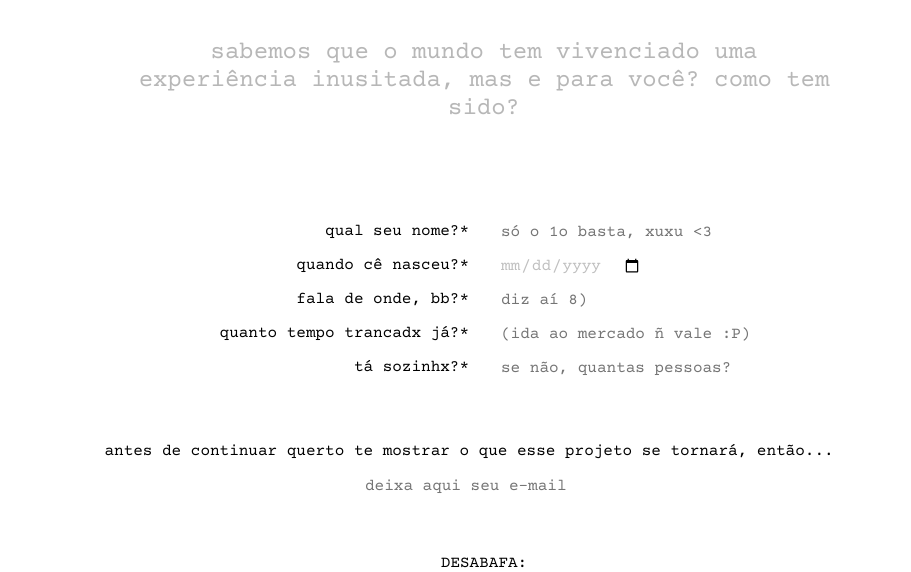
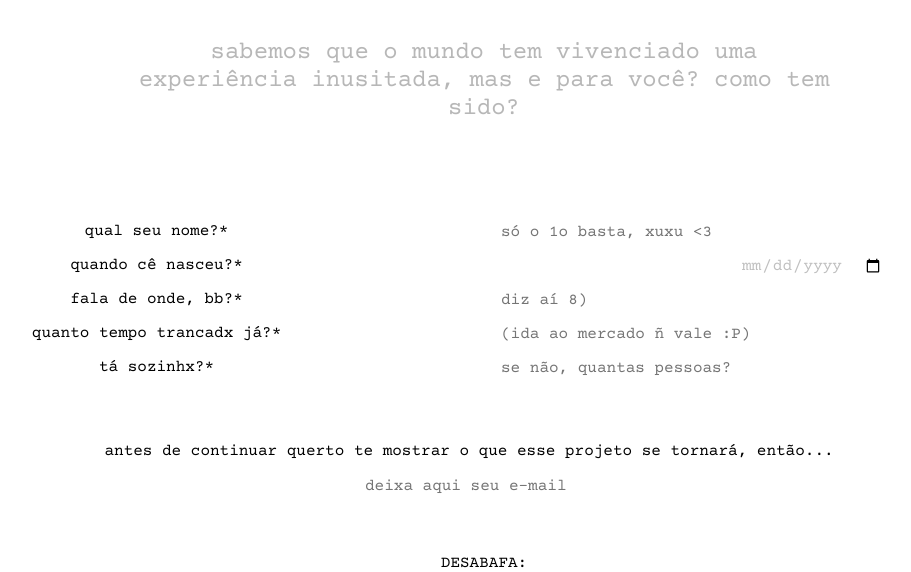
Before and after one commit to guibullejos/comotaaquarentena, a PHP site: page / in a window 1280 px wide. Shown: the part 273-845 px from the top of the page, without its empty margins (156-1067 px from the left). Run offline with PHP 8.4, Linux system fonts and the light colour scheme; some libraries are stand-ins or nearby versions.

Commit message:
text-align

```diff
--- a/css/style.css
+++ b/css/style.css
@@ -98,6 +98,7 @@ textarea {
 label {
   margin-bottom: 10;
   font-weight: 400;
+  text-align: right;
   color: #000000
   cursor: pointer;
 }
--- a/index.html
+++ b/index.html
@@ -46,35 +46,35 @@
 	<div class="container-fluid px-xl-0 text-center">
 				<form action="https://docs.google.com/forms/d/e/1FAIpQLSfsbNUAxFevK0iGwePy1iueLvCZrwxhPCzigsEoMCEij6p7Xg/formResponse" method="post">
 					<div class="row justify-content-center">
-							<div class="col-6 text-right">
+							<div class="col-6">
 								<label>qual seu nome?*</label> </div>
 				      <div  class="col-6 text-left">
 								 <input size="35px" type="text" placeholder="só o 1o basta, xuxu <3" name="entry.1505881093" required> </div>
 					</div>
 
 					<div class="row justify-content-center">
-							<div class="col-6 text-right">
+							<div class="col-6">
 								<label>quando cê nasceu?*</label> </div>
-				      <div  class="col-6 text-left">
+				      <div  class="col-6">
 								 <input size="35px" type="date" placeholder="pode contar :)" name="entry.1900438040" required> </div>
 					</div>
 
 					<div class="row justify-content-center">
-				      <div class="col-6 text-right">
+				      <div class="col-6">
 								<label>fala de onde, bb?*</label> </div>
 				      <div class="col-6 text-left">
 								<input size="35px" type="text" placeholder="diz aí 8)" name="entry.573914467" required> </div>
 					</div>
 
 					<div class="row justify-content-center">
-				      <div  class="col-6 text-right">
+				      <div  class="col-6">
 								<label>quanto tempo trancadx já?*</label> </div>
 				      <div  class= "col-6 text-left">
 								<input size="35px" type="text" placeholder="(ida ao mercado ñ vale :P)" name="entry.1212658841" required> </div>
 					</div>
 
 					<div class="row justify-content-center">
-				      <div  class="col-6 text-right">
+				      <div  class="col-6">
 								<label>tá sozinhx?*</label> </div>
 				      <div  class="col-6 text-left">
 								<input size="35px" type="text" placeholder="se não, quantas pessoas?" name="entry.1241462058" required> </div>
```
